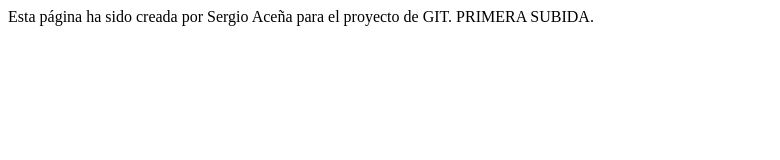
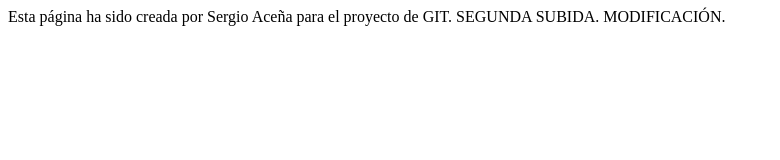
Before and after one commit to sergioacena/MiProyecto, a plain HTML site: page index.html in a window 1280 px wide. Shown: the whole page, without its empty margins (0-780 px from the left). Drawn offline with Linux system fonts and the light colour scheme.

Commit message:
SEGUNDA SUBIDA

```diff
--- a/index.html
+++ b/index.html
@@ -5,7 +5,8 @@
 </head>
 
 <body>
-    Esta página ha sido creada por Sergio Aceña para el proyecto de GIT. PRIMERA SUBIDA.
+    Esta página ha sido creada por Sergio Aceña para el proyecto de GIT. SEGUNDA SUBIDA. MODIFICACIÓN.
+
 </body>
 
 </html>
```
